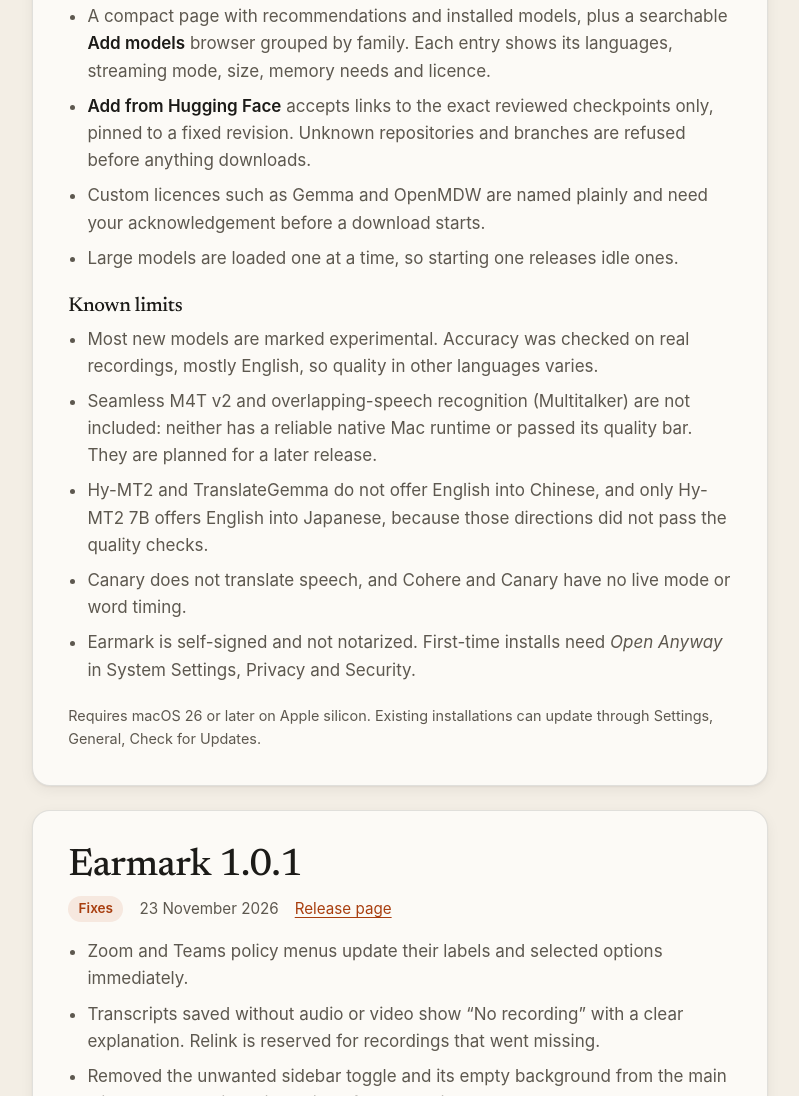
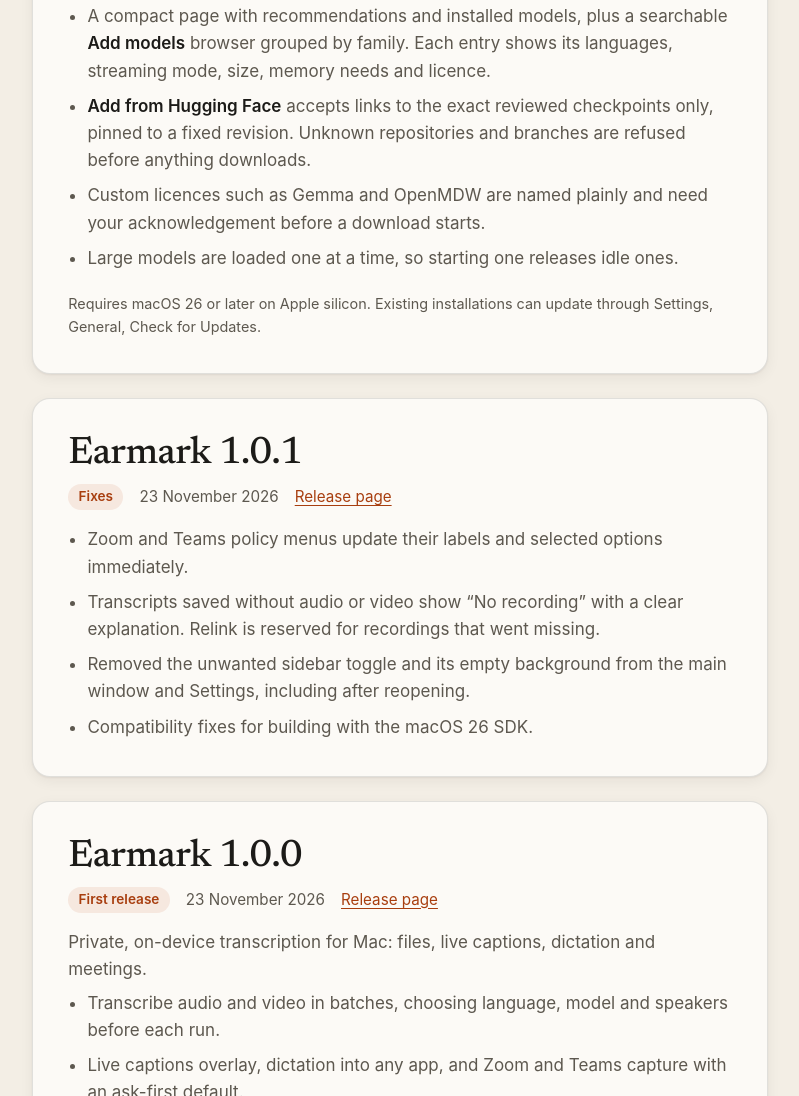
Before and after one commit to dsameendra/earmark, a plain HTML site: page docs/changelog.html in a window 1280 px wide. Shown: the part 1798-2894 px from the top of the page, without its empty margins (240-1039 px from the left). Drawn offline with Linux system fonts and the light colour scheme.

Commit message:
Site: drop known limits from the changelog
Co-Authored-By: Claude Sonnet 5.5 <noreply@anthropic.com>

```diff
--- a/docs/changelog.html
+++ b/docs/changelog.html
@@ -4,7 +4,7 @@
 <meta charset="utf-8">
 <meta name="viewport" content="width=device-width, initial-scale=1">
 <title>Changelog: Earmark</title>
-<meta name="description" content="What changed in each Earmark release: new speech and translation models, fixes and known limits.">
+<meta name="description" content="What changed in each Earmark release: new speech and translation models and fixes.">
 <link rel="canonical" href="https://dsameendra.github.io/earmark/changelog.html">
 <meta name="theme-color" content="#f3eee5" media="(prefers-color-scheme: light)">
 <meta name="theme-color" content="#12110f" media="(prefers-color-scheme: dark)">
@@ -114,14 +114,6 @@
         <li>Large models are loaded one at a time, so starting one releases idle ones.</li>
       </ul>
 
-      <h3>Known limits</h3>
-      <ul>
-        <li>Most new models are marked experimental. Accuracy was checked on real recordings, mostly English, so quality in other languages varies.</li>
-        <li>Seamless M4T v2 and overlapping-speech recognition (Multitalker) are not included: neither has a reliable native Mac runtime or passed its quality bar. They are planned for a later release.</li>
-        <li>Hy-MT2 and TranslateGemma do not offer English into Chinese, and only Hy-MT2 7B offers English into Japanese, because those directions did not pass the quality checks.</li>
-        <li>Canary does not translate speech, and Cohere and Canary have no live mode or word timing.</li>
-        <li>Earmark is self-signed and not notarized. First-time installs need <em>Open Anyway</em> in System Settings, Privacy and Security.</li>
-      </ul>
       <p class="fine-print">Requires macOS 26 or later on Apple silicon. Existing installations can update through Settings, General, Check for Updates.</p>
     </article>
 
```
